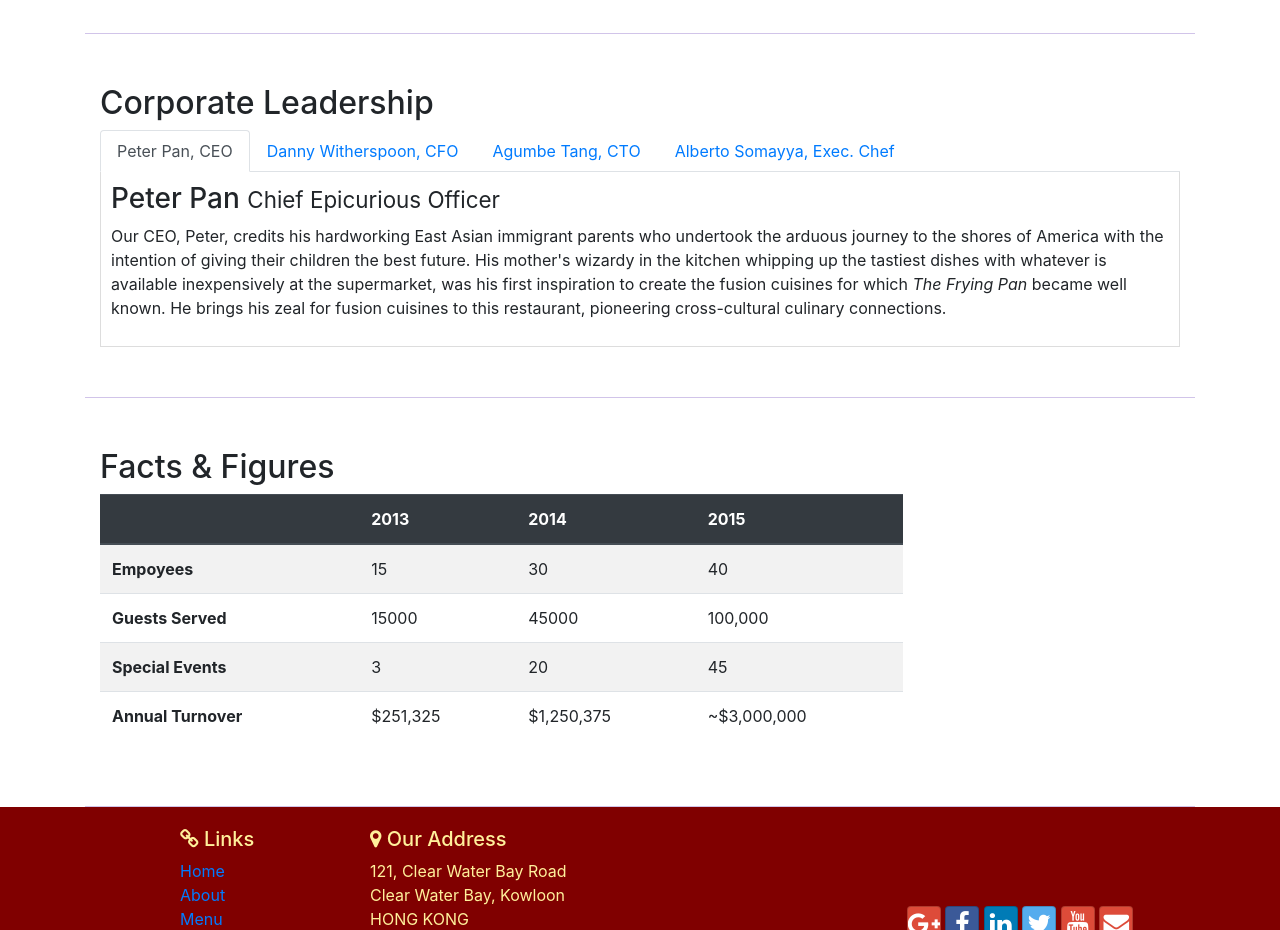
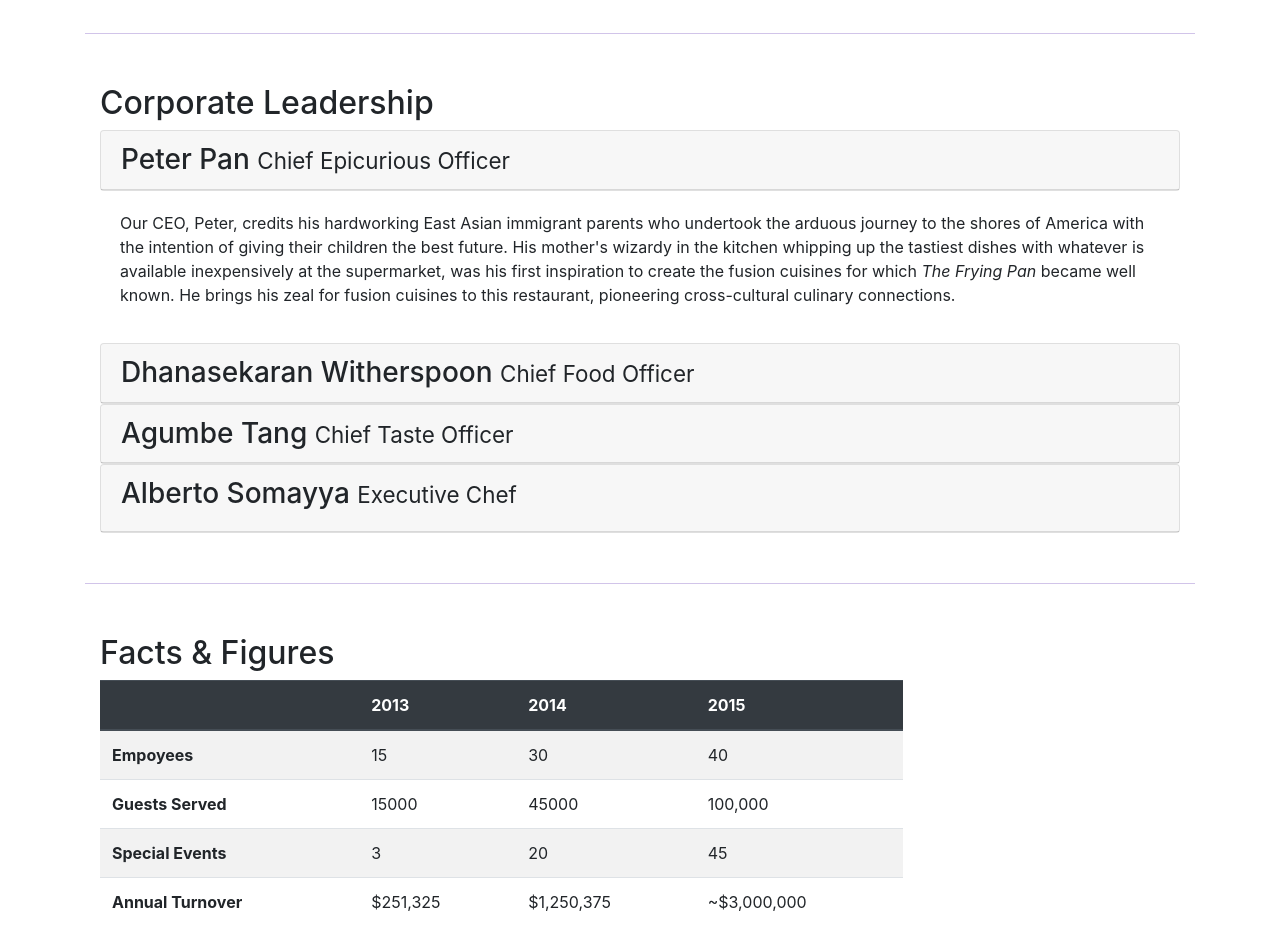
Before and after one commit to vicc30/conFusion, a website: page aboutus.html in a window 1280 px wide. Shown: the part 880-1810 px from the top of the page. Drawn offline with nearby package versions, Linux system fonts and the light colour scheme.

Commit message:
accordion

```diff
--- a/aboutus.html
+++ b/aboutus.html
@@ -114,40 +114,61 @@
             <div class="col-12" >
                 <h2>Corporate Leadership</h2>
 
-                 <ul class="nav nav-tabs">
-                     <li class="nav-item">
-                         <a class="nav-link active" href="#peter"
-                         role="tab" data-toggle="tab">Peter Pan, CEO</a>
-                     </li>
-                     <li class="nav-item">
-                         <a class="nav-link" href="#dany" role="tab"
-                         data-toggle="tab">Danny Witherspoon, CFO</a>
-                     </li>
-                     <li class="nav-item">
-                         <a class="nav-link" href="#agumbe" role="tab"
-                         data-toggle="tab">Agumbe Tang, CTO</a>
-                     </li>
-                     <li class="nav-item">
-                         <a class="nav-link" href="#alberto" role="tab"
-                         data-toggle="tab">Alberto Somayya, Exec. Chef</a>
-                     </li>
-                 </ul>
 
-                 <div class="tab-content">
-                     <div role="tabpanel" class="tab-pane pin fade show active" id="peter">
-                        <h3>Peter Pan <small>Chief Epicurious Officer</small></h3>
-                        <p class="d-none d-sm-block">Our CEO, Peter, credits his hardworking East Asian immigrant parents who undertook the arduous journey to the shores of America with the intention of giving their children the best future. His mother's wizardy in the kitchen whipping up the tastiest dishes with whatever is available inexpensively at the supermarket, was his first inspiration to create the fusion cuisines for which <em>The Frying Pan</em> became well known. He brings his zeal for fusion cuisines to this restaurant, pioneering cross-cultural culinary connections.</p>
+                <div id="accordion">
+                    <div class="card">
+                        <div class="card-header" role="tab" id="peterhead">
+                        <h3 class="mb-0">
+                            <a data-toggle="collapse" data-target="#peter">
+                                Peter Pan <small>Chief Epicurious Officer</small>
+                            </a>
+                        </h3>
+                        </div>
                     </div>
-                    <div role="tabpanel" class="tab-pane pin fade" id="dany">
-                        <h3>Dhanasekaran Witherspoon <small>Chief Food Officer</small></h3>
-                        <p class="d-none d-sm-block">Our CFO, Danny, as he is affectionately referred to by his colleagues, comes from a long established family tradition in farming and produce. His experiences growing up on a farm in the Australian outback gave him great appreciation for varieties of food sources. As he puts it in his own words, <em>Everything that runs, wins, and everything that stays, pays!</em></p>
+                    <div class="collapse show" id="peter" data-parent="#accordion">
+                        <div class="card-body">
+                            <p class="d-none d-sm-block">Our CEO, Peter, credits his hardworking East Asian immigrant parents who undertook the arduous journey to the shores of America with the intention of giving their children the best future. His mother's wizardy in the kitchen whipping up the tastiest dishes with whatever is available inexpensively at the supermarket, was his first inspiration to create the fusion cuisines for which <em>The Frying Pan</em> became well known. He brings his zeal for fusion cuisines to this restaurant, pioneering cross-cultural culinary connections.</p>
+                        </div>
                     </div>
-                    <div role="tabpanel" class="tab-pane pin fade" id="agumbe">
-                        <h3>Agumbe Tang <small>Chief Taste Officer</small></h3>
+
+                    <div class="card">
+                        <div class="card-header" role="tab" id="danyhead">
+                            <h3 class="mb-0">
+                                <a class="collapsed" data-toggle="collapse" data-target="#dany">
+                                    Dhanasekaran Witherspoon <small>Chief Food Officer</small>
+                                </a>
+                            </h3>
+                        </div>
+                    </div>
+                    <div class="collapse" id="dany" data-parent="#accordion">
+                        <div class="cad-body">
+                            <p class="d-none d-sm-block">Our CFO, Danny, as he is affectionately referred to by his colleagues, comes from a long established family tradition in farming and produce. His experiences growing up on a farm in the Australian outback gave him great appreciation for varieties of food sources. As he puts it in his own words, <em>Everything that runs, wins, and everything that stays, pays!</em></p>
+                        </div>
+                    </div>
+
+                    <div class="card">
+                        <div class="card-header" role="tab" id="agumbehead">
+                            <h3 class="mb-0">
+                                <a class="collapsed" data-toggle="collapse" data-target="#agumbe">
+                                    Agumbe Tang <small>Chief Taste Officer</small>
+                                </a>
+                            </h3>
+                        </div>
+                    </div>
+                    <div class="collapse" id="agumbe" data-parent="#accordion">
                         <p class="d-none d-sm-block">Blessed with the most discerning gustatory sense, Agumbe, our CTO, personally ensures that every dish that we serve meets his exacting tastes. Our chefs dread the tongue lashing that ensues if their dish does not meet his exacting standards. He lives by his motto, <em>You click only if you survive my lick.</em></p>
                     </div>
-                    <div role="tabpanel" class="tab-pane pin fade" id="alberto">
-                        <h3>Alberto Somayya <small>Executive Chef</small></h3>
+
+                    <div class="card">
+                        <div class="card-header" role="tab" id="albertohead">
+                            <h3 calss="mb-0">
+                                <a class="collapsed" data-toggle="collapse" data-target="#alberto">
+                                    Alberto Somayya <small>Executive Chef</small>
+                                </a>
+                            </h3>
+                        </div>
+                    </div>
+                    <div class="collapse" id="alberto" data-parent="#accordion">
                         <p class="d-none d-sm-block">Award winning three-star Michelin chef with wide International experience having worked closely with whos-who in the culinary world, he specializes in creating mouthwatering Indo-Italian fusion experiences. He says, <em>Put together the cuisines from the two craziest cultures, and you get a winning hit! Amma Mia!</em></p>
                     </div>
                 </div>
```
